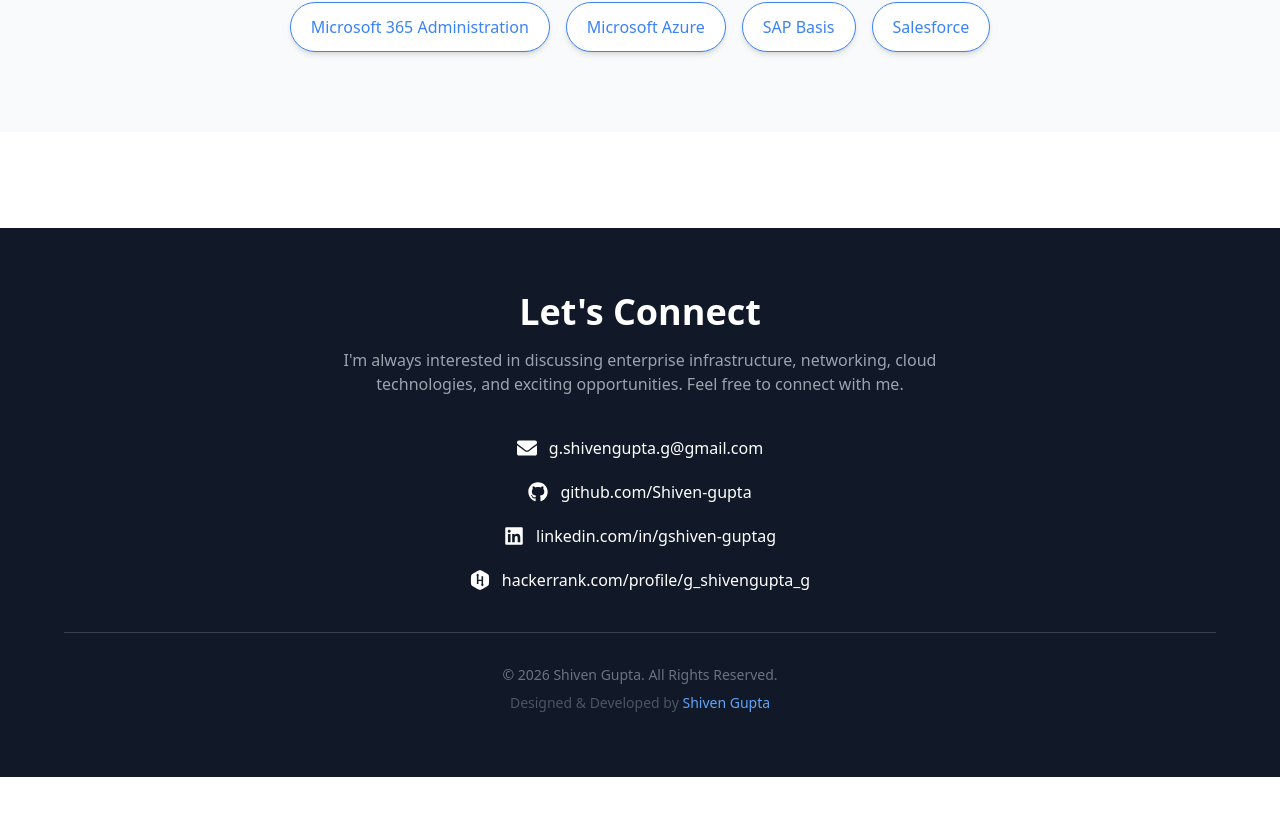
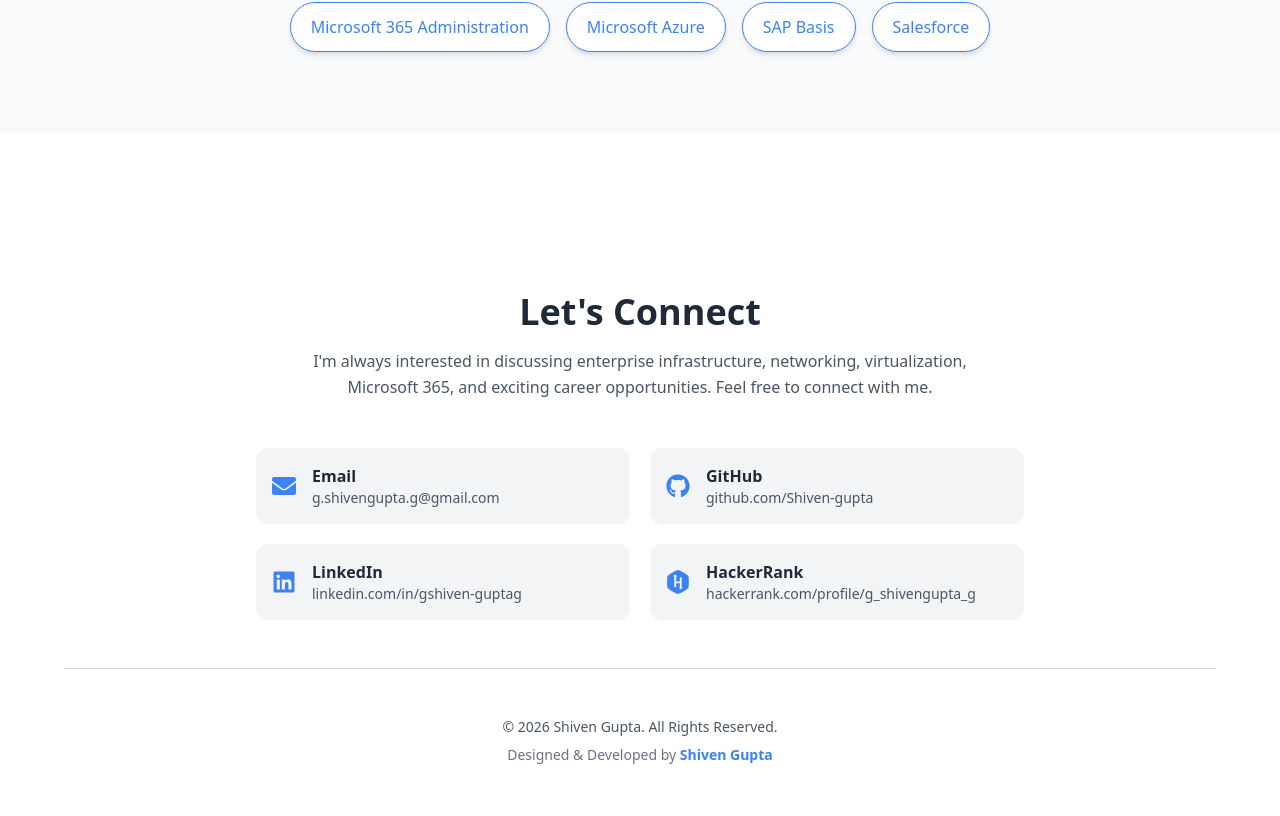
Before and after one commit to Shiven-gupta/my-portfolio, a React (Create React App) app: page / in a window 1280 px wide. Shown: the part 7470-8286 px from the top of the page. Built offline with nearby package versions, Linux system fonts and the light colour scheme.

Commit message:
Footer.jsx

```diff
--- a/src/components/Footer.jsx
+++ b/src/components/Footer.jsx
@@ -7,74 +7,103 @@
 
 export default function Footer() {
   return (
-    <footer className="bg-gray-900 text-white py-16 px-6">
-      <div className="max-w-6xl mx-auto text-center">
+    <footer className="bg-white dark:bg-gray-900 text-gray-800 dark:text-white transition-colors duration-300 py-16 px-6">
+      <div className="max-w-6xl mx-auto">
 
         {/* Heading */}
+        <div className="text-center mb-12">
           <h2 className="text-4xl font-bold mb-4">
             Let's Connect
           </h2>
 
-        <p className="text-gray-400 max-w-2xl mx-auto mb-10">
+          <p className="max-w-2xl mx-auto text-gray-600 dark:text-gray-400 leading-relaxed">
             I'm always interested in discussing enterprise infrastructure,
-          networking, cloud technologies, and exciting opportunities.
-          Feel free to connect with me.
+            networking, virtualization, Microsoft 365, and exciting career
+            opportunities. Feel free to connect with me.
           </p>
+        </div>
 
-        {/* Contact Links */}
-        <div className="flex flex-col gap-5 items-center mb-10">
+        {/* Social Links */}
+        <div className="grid grid-cols-1 md:grid-cols-2 gap-5 max-w-3xl mx-auto">
 
           <a
             href="mailto:g.shivengupta.g@gmail.com"
-            className="flex items-center gap-3 hover:text-blue-400 transition"
+            className="flex items-center gap-4 p-4 rounded-xl bg-gray-100 dark:bg-gray-800 hover:bg-blue-50 dark:hover:bg-gray-700 transition duration-300"
           >
-            <FaEnvelope className="text-xl" />
+            <FaEnvelope className="text-2xl text-blue-500" />
+            <div>
+              <p className="font-semibold">Email</p>
+              <p className="text-sm text-gray-600 dark:text-gray-400">
                 g.shivengupta.g@gmail.com
+              </p>
+            </div>
           </a>
 
           <a
             href="https://github.com/Shiven-gupta"
             target="_blank"
             rel="noopener noreferrer"
-            className="flex items-center gap-3 hover:text-blue-400 transition"
+            className="flex items-center gap-4 p-4 rounded-xl bg-gray-100 dark:bg-gray-800 hover:bg-blue-50 dark:hover:bg-gray-700 transition duration-300"
           >
-            <FaGithub className="text-xl" />
+            <FaGithub className="text-2xl text-blue-500" />
+            <div>
+              <p className="font-semibold">GitHub</p>
+              <p className="text-sm text-gray-600 dark:text-gray-400">
                 github.com/Shiven-gupta
+              </p>
+            </div>
           </a>
 
           <a
             href="https://www.linkedin.com/in/gshiven-guptag/"
             target="_blank"
             rel="noopener noreferrer"
-            className="flex items-center gap-3 hover:text-blue-400 transition"
+            className="flex items-center gap-4 p-4 rounded-xl bg-gray-100 dark:bg-gray-800 hover:bg-blue-50 dark:hover:bg-gray-700 transition duration-300"
           >
-            <FaLinkedin className="text-xl" />
+            <FaLinkedin className="text-2xl text-blue-500" />
+            <div>
+              <p className="font-semibold">LinkedIn</p>
+              <p className="text-sm text-gray-600 dark:text-gray-400">
                 linkedin.com/in/gshiven-guptag
+              </p>
+            </div>
           </a>
 
           <a
             href="https://www.hackerrank.com/profile/g_shivengupta_g"
             target="_blank"
             rel="noopener noreferrer"
-            className="flex items-center gap-3 hover:text-blue-400 transition"
+            className="flex items-center gap-4 p-4 rounded-xl bg-gray-100 dark:bg-gray-800 hover:bg-blue-50 dark:hover:bg-gray-700 transition duration-300"
           >
-            <FaHackerrank className="text-xl" />
+            <FaHackerrank className="text-2xl text-blue-500" />
+            <div>
+              <p className="font-semibold">HackerRank</p>
+              <p className="text-sm text-gray-600 dark:text-gray-400">
                 hackerrank.com/profile/g_shivengupta_g
+              </p>
+            </div>
           </a>
 
         </div>
 
         {/* Divider */}
-        <div className="border-t border-gray-700 my-8"></div>
+        <div className="border-t border-gray-300 dark:border-gray-700 my-12"></div>
 
-        {/* Footer Bottom */}
-        <p className="text-gray-500 text-sm">
+        {/* Bottom */}
+        <div className="text-center">
+
+          <p className="text-gray-600 dark:text-gray-400 text-sm">
             © {new Date().getFullYear()} Shiven Gupta. All Rights Reserved.
           </p>
 
-        <p className="text-gray-600 text-sm mt-2">
-          Designed & Developed by <span className="text-blue-400 font-medium">Shiven Gupta</span>
+          <p className="mt-2 text-sm text-gray-500 dark:text-gray-500">
+            Designed & Developed by{" "}
+            <span className="font-semibold text-blue-500">
+              Shiven Gupta
+            </span>
           </p>
+
+        </div>
 
       </div>
     </footer>
```
Lines whose indentation alone changed are shown as unchanged.
